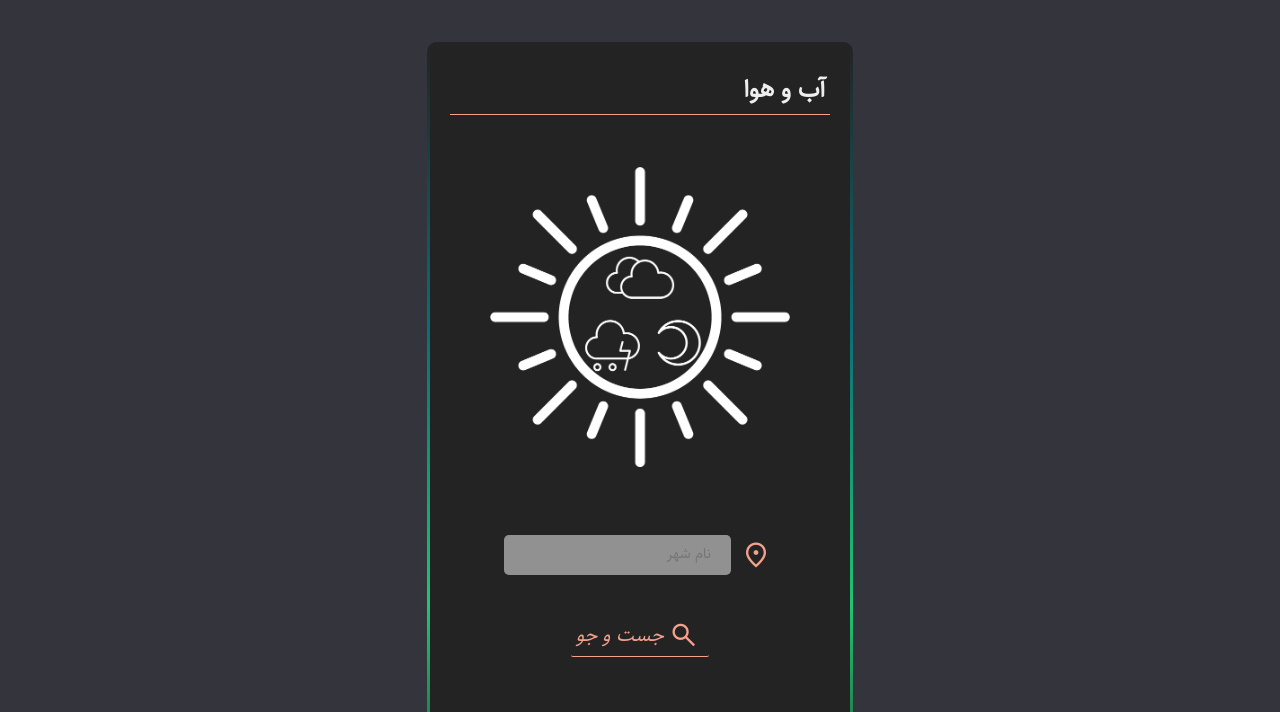
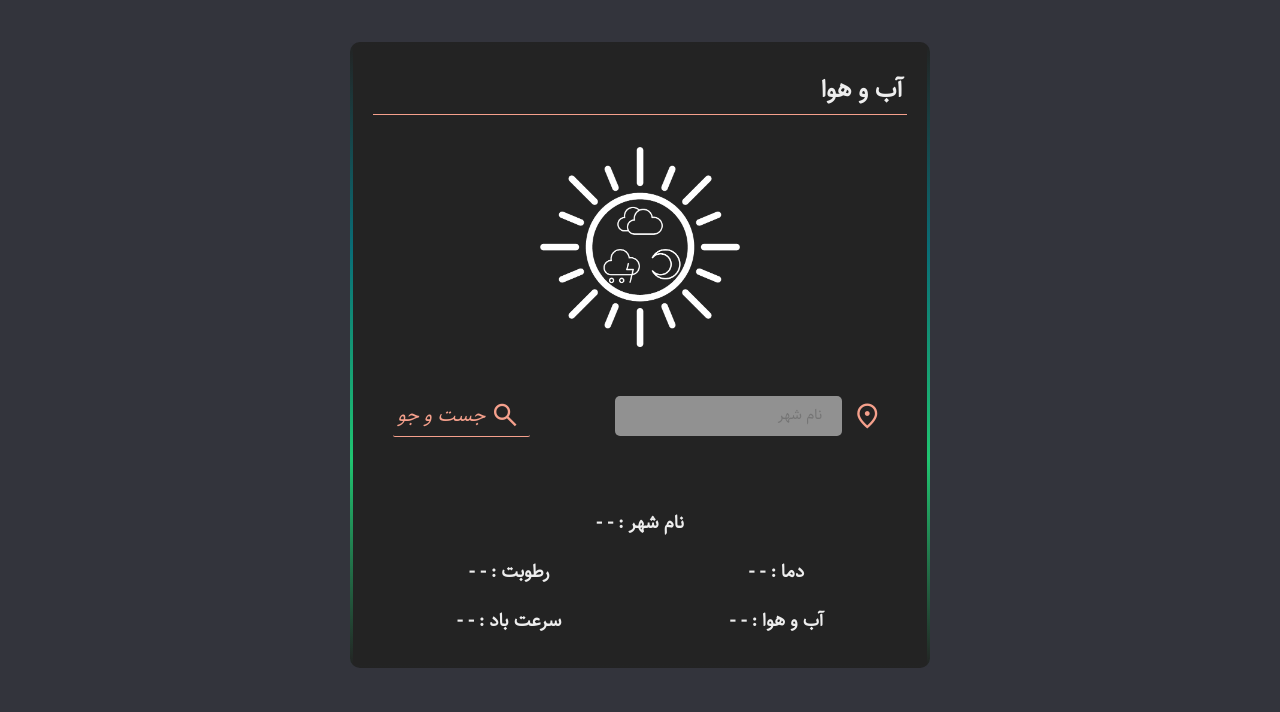
Before and after one commit to aminfallahzadeh/dahak-co, a website: page weather.html in a window 1280 px wide. Shown: the part 88-800 px from the top of the page. Drawn offline with nearby package versions, Linux system fonts and the light colour scheme; files whose address does not match are found by name.

Commit message:
weather app

```diff
--- a/css/style.css
+++ b/css/style.css
@@ -1265,8 +1265,7 @@ body {
     padding: 2rem;
     text-align: center; }
     .other__weather--img {
-      width: 30rem;
-      margin: 2rem; }
+      width: 20rem; }
       .other__weather--img-animate {
         animation: moveInUp 1s ease-in-out; }
     .other__weather--container {
@@ -1298,7 +1297,8 @@ body {
       justify-content: cneter;
       align-items: center; }
     .other__weather--btn-container {
-      text-align: center; }
+      text-align: center;
+      margin-right: 8rem; }
     .other__weather--response {
       display: grid;
       grid-template-columns: 3 1fr; }
--- a/weather.html
+++ b/weather.html
@@ -489,9 +489,8 @@
                                 </span>
                             </label>
                             <input type="text" placeholder="نام شهر" class="other__weather--input" id="input-city">
-                        </div>
                             <div class="other__weather--btn-container">
-                            <a href="#" class="btn u-margin-top-medium" id="search-btn">
+                                <a href="#" class="btn" id="search-btn">
                                     <i class="other__weather--search">
                                         <span class="material-symbols-outlined">
                                             search
@@ -500,6 +499,8 @@
                                     </i>
                                 </a>
                             </div>
+                        </div>
+
                     </div>
                     <div class="other__weather--response u-margin-top-medium">
                         <h3 class="res-city other__weather--response-item">نام شهر : - - </h3>
```
Lines whose indentation alone changed are shown as unchanged.
